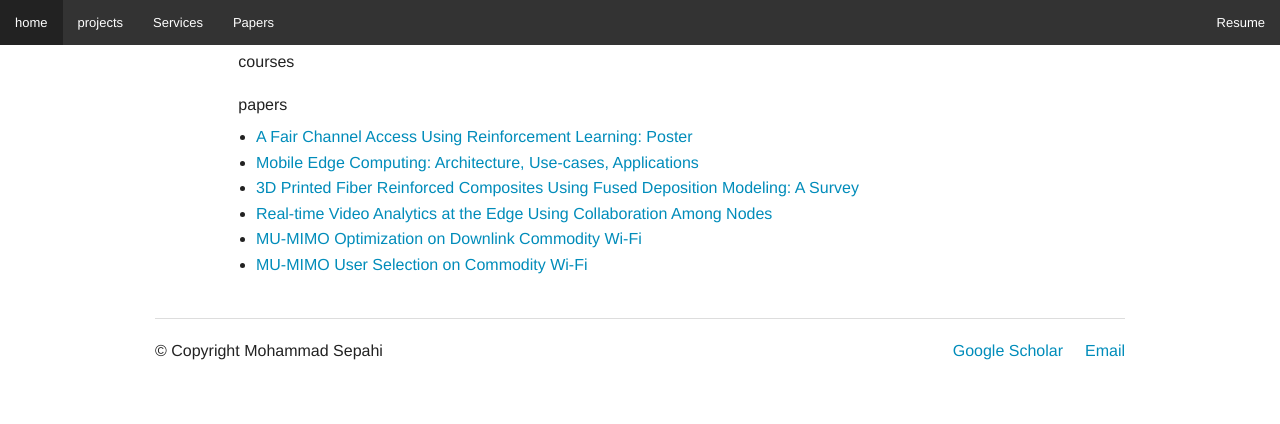
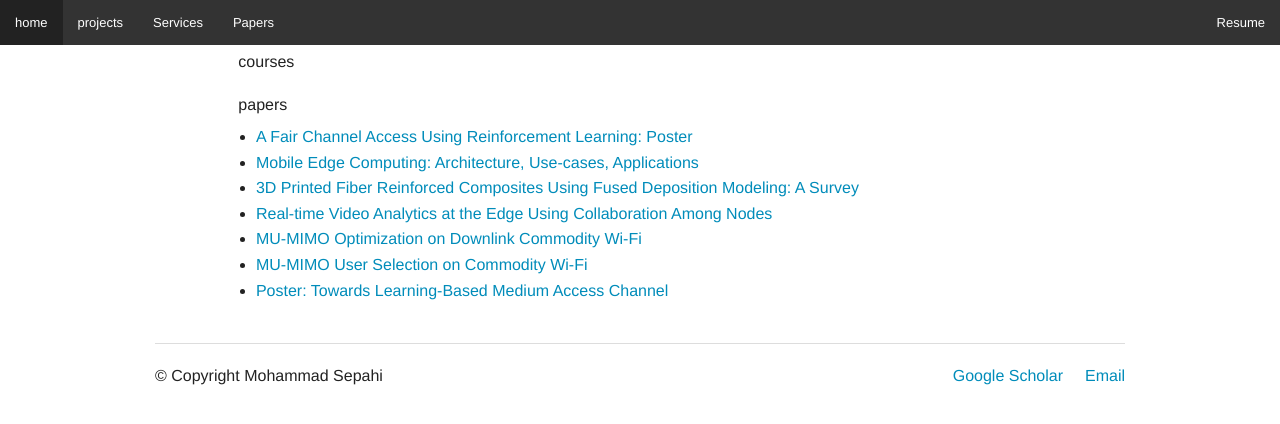
Before and after one commit to M-Sepahi/M-sepahi.github.io, a plain HTML site: page stuff.html in a window 1280 px wide. Drawn offline with Linux system fonts and the light colour scheme.

Commit message:
Update stuff.html

```diff
--- a/stuff.html
+++ b/stuff.html
@@ -44,6 +44,7 @@
 	  <li><a href="pdfs/video-edge.pdf"> Real-time Video Analytics at the Edge Using Collaboration Among Nodes</a></li>
 	  <li><a href="pdfs/GitHub_v.pdf"> MU-MIMO Optimization on Downlink Commodity Wi-Fi</a></li>
 	  <li><a href="pdfs/mumimo2.pdf"> MU-MIMO User Selection on Commodity Wi-Fi</a></li>
+	  <li><a href="pdfs/github-V.pdf"> Poster: Towards Learning-Based Medium Access Channel</a></li>
 
 
           </ul>
```
